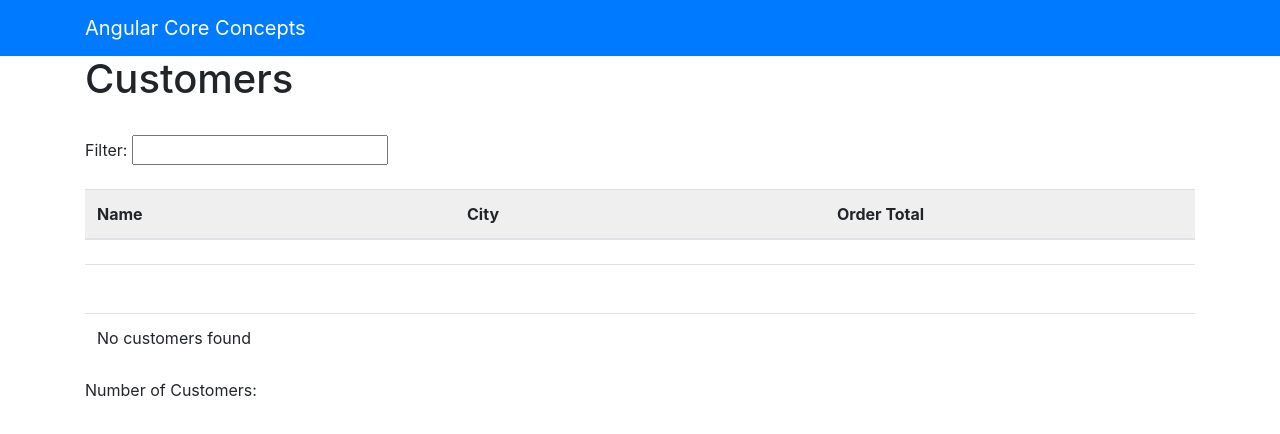
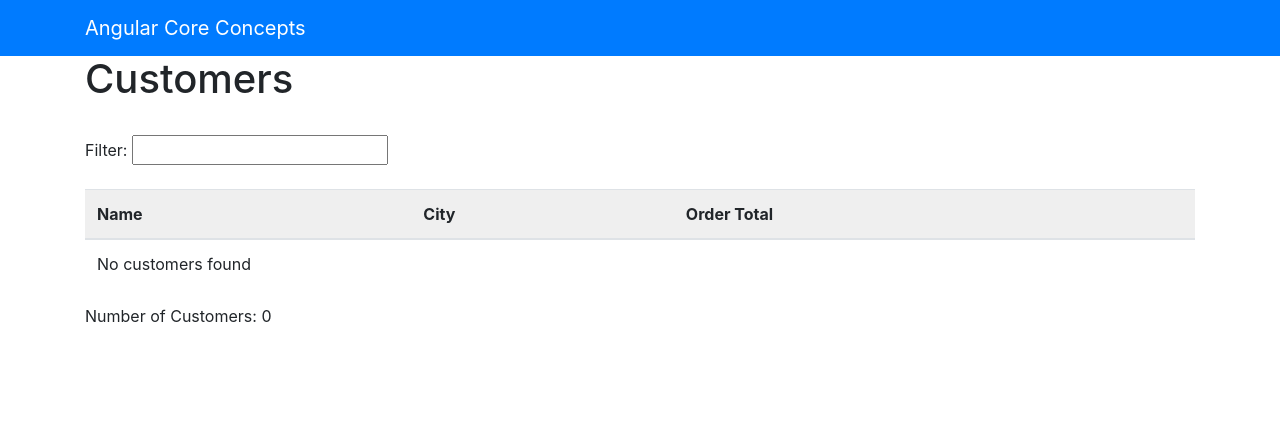
Before and after one commit to HenryKenya/angular-customers-app, an Angular app: page / in a window 1280 px wide. Shown: the top 434 px of the page. Built offline with nearby package versions, Linux system fonts and the light colour scheme.

Commit message:
bind data to customers-list component

```diff
--- a/src/app/app.module.ts
+++ b/src/app/app.module.ts
@@ -5,6 +5,7 @@ import { AppRoutingModule } from './app-routing.module';
 
 import { AppComponent } from './app.component';
 import { CustomersModule } from './customers/customers.module';
+import { SharedModule } from './shared/shared.module';
 
 @NgModule({
   declarations: [
@@ -13,7 +14,8 @@ import { CustomersModule } from './customers/customers.module';
   imports: [
     BrowserModule,
     AppRoutingModule,
-    CustomersModule
+    CustomersModule,
+    SharedModule
   ],
   providers: [],
   bootstrap: [AppComponent]
--- a/src/app/customers/customers-list/customers-list.component.html
+++ b/src/app/customers/customers-list/customers-list.component.html
@@ -10,24 +10,24 @@
             <th>Order Total</th>
         </tr>
     </thead>
-    <tr>
+    <tr *ngFor = "let customer of filteredCustomers">
         <td>
             <a>
-
+                {{ customer.name }}
             </a>
         </td>
-        <td></td>
-        <td></td>
+        <td> {{ customer.cuty }}</td>
+        <td> {{ customer.orderTotal }}</td>
     </tr>
-    <tr>
+    <tr *ngIf = "filteredCustomers && filteredCustomers.length">
         <td colspan="2">&nbsp;</td>
         <td>
-
+            {{ customersOrderTotal }}
         </td>
     </tr>
-    <tr>
+    <tr *ngIf = "!filteredCustomers || !filteredCustomers.length">
         <td colspan="4">No customers found</td>
     </tr>
 </table>
-Number of Customers:
+Number of Customers: {{ filteredCustomers.length }}
 <br />
--- a/src/app/customers/customers-list/customers-list.component.ts
+++ b/src/app/customers/customers-list/customers-list.component.ts
@@ -1,4 +1,6 @@
 import { Component, OnInit } from '@angular/core';
+
+import { ICustomer } from 'src/app/shared/interfaces';
 
 @Component({
     selector: 'app-customers-list',
@@ -7,11 +9,24 @@ import { Component, OnInit } from '@angular/core';
 
 export class CustomersListComponent implements OnInit {
 
-    filteredCustomers: any[] = [];
+    filteredCustomers: ICustomer[] = [];
     customersOrderTotal: number;
     currencyCode: string = "Ksh";
 
     constructor() {}
 
-    ngOnInit(){ }
+    ngOnInit(){
+
+
+    }
+
+    // calculate orders
+    calculateOrders = () => {
+
+        this.customersOrderTotal = 0;
+
+        this.filteredCustomers.forEach( (customer: ICustomer) => {
+                this.customersOrderTotal += customer.orderTotal
+        })
+    }
 }
```
